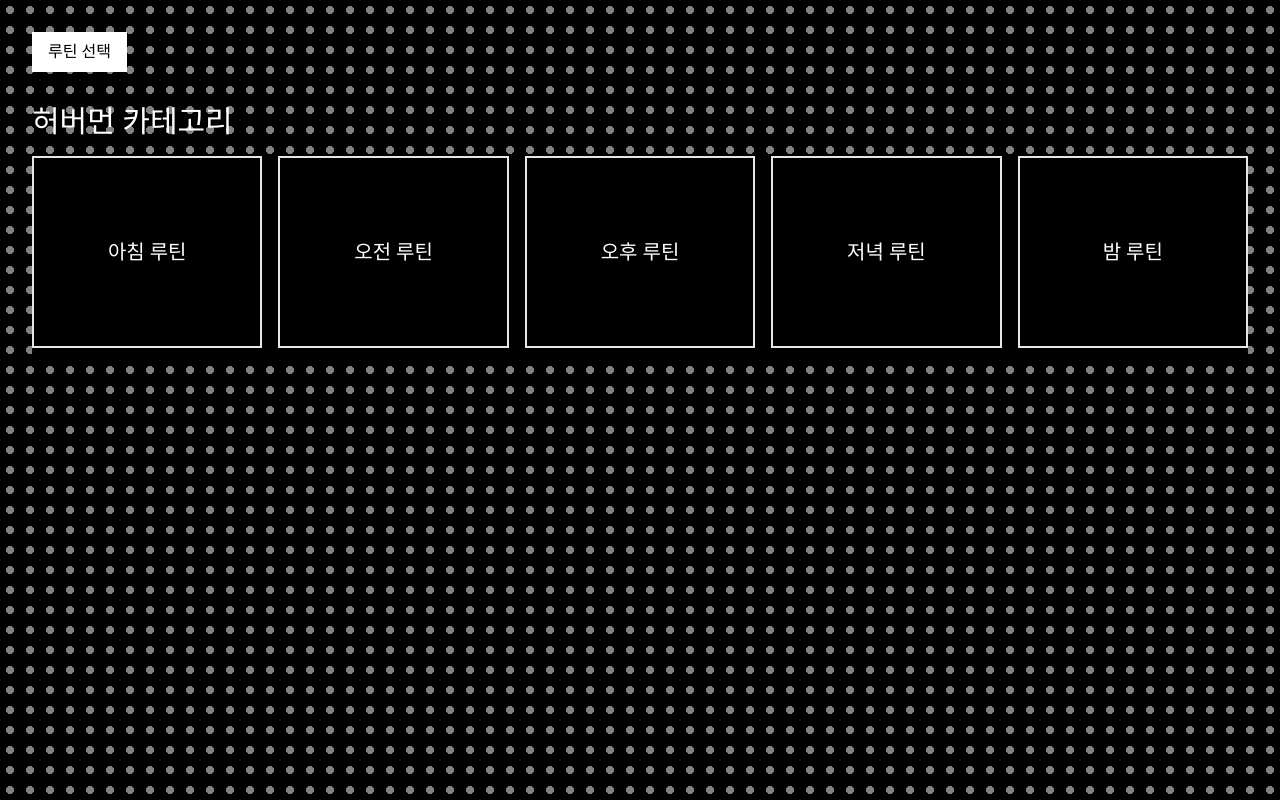
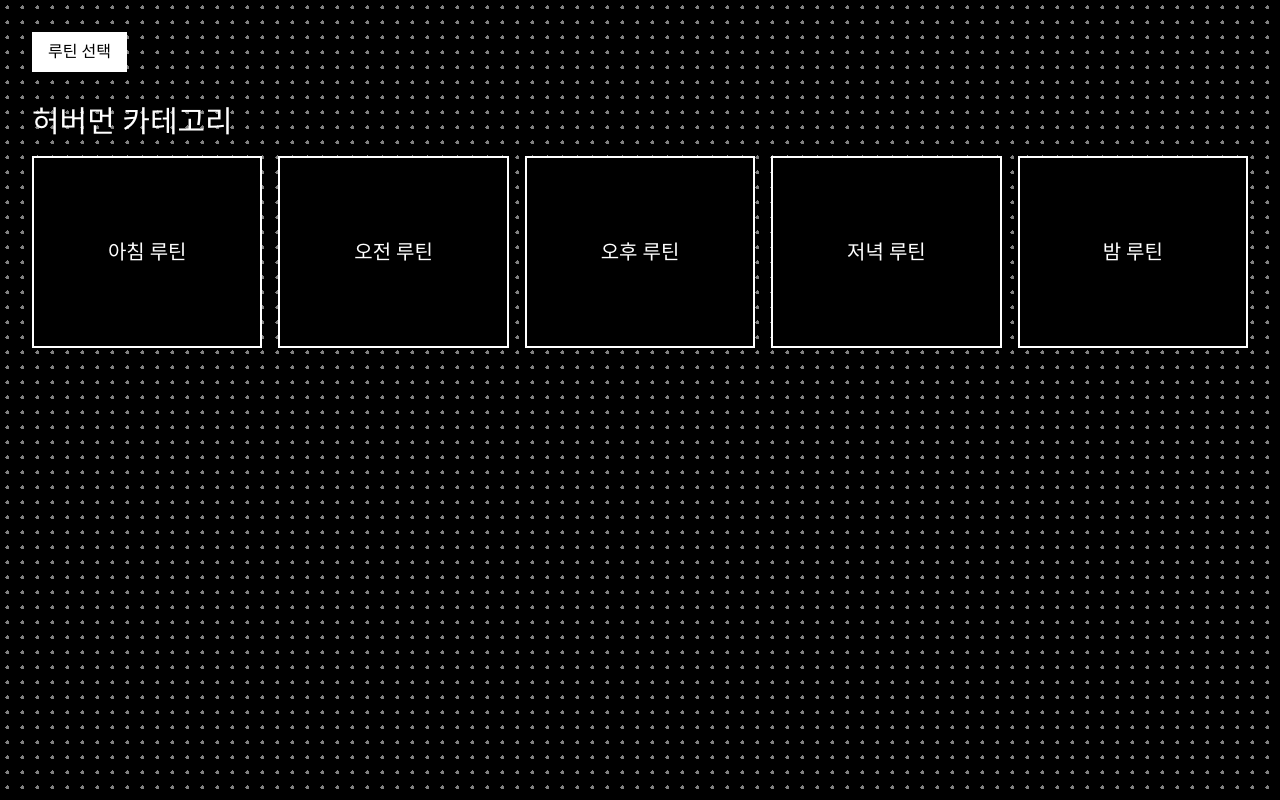
Before and after one commit to Yoon79/routine, a Next.js app: page /type-c in a window 1280 px wide. Built offline with nearby package versions, Linux system fonts and the light colour scheme; a web font is replaced by a local one.

Commit message:
여백에 뒷 배경 보이게

```diff
--- a/src/app/globals.css
+++ b/src/app/globals.css
@@ -49,8 +49,8 @@ body {
   left: 0;
   width: 100%;
   height: 100%;
-  background-image: radial-gradient(circle, #FFFFFF 4px, transparent 4px);
-  background-size: 20px 20px;
+  background-image: radial-gradient(circle, #FFFFFF 2px, transparent 2px);
+  background-size: 15px 15px;
   z-index: 0;
-  opacity: 0.5; /* Adjust opacity for a more subtle effect */
+  opacity: 0.5;
 }
--- a/src/app/type-c/page.tsx
+++ b/src/app/type-c/page.tsx
@@ -12,29 +12,29 @@ export default function TypeC() {
                 </Link>
             </div>
             <h1 className="mt-4 z-10 text-3xl">허버먼 카테고리</h1>
-            <div className=" z-10 bg-black md:grid gap-4 md:grid-cols-5 mt-4">
+            <div className="z-10 bg-transparent md:grid gap-4 md:grid-cols-5 mt-4">
                 <Link href="/type-c/category-1">
-                    <div className="p-5 text-center border-2 flex flex-col items-center justify-center mb-4 h-18 md:h-48">
+                    <div className="p-5 text-center border-2 border-white flex flex-col items-center justify-center mb-4 h-18 md:h-48 bg-black">
                         <div className="text-xl">아침 루틴</div>
                     </div>
                 </Link>
                 <Link href="/type-c/category-2">
-                    <div className="p-5 text-center border-2 flex flex-col items-center justify-center mb-4 h-18 md:h-48">
+                    <div className="p-5 text-center border-2 border-white flex flex-col items-center justify-center mb-4 h-18 md:h-48 bg-black">
                         <div className="text-xl">오전 루틴</div>
                     </div>
                 </Link>
                 <Link href="/type-c/category-3">
-                    <div className="p-5 text-center border-2 flex flex-col items-center justify-center mb-4 h-18 md:h-48">
+                    <div className="p-5 text-center border-2 border-white flex flex-col items-center justify-center mb-4 h-18 md:h-48 bg-black">
                         <div className="text-xl">오후 루틴</div>
                     </div>
                 </Link>
                 <Link href="/type-c/category-4">
-                    <div className="p-5 text-center border-2 flex flex-col items-center justify-center mb-4 h-18 md:h-48">
+                    <div className="p-5 text-center border-2 border-white flex flex-col items-center justify-center mb-4 h-18 md:h-48 bg-black">
                         <div className="text-xl">저녁 루틴</div>
                     </div>
                 </Link>
                 <Link href="/type-c/category-5">
-                    <div className="p-5 text-center border-2 flex flex-col items-center justify-center h-18 md:h-48">
+                    <div className="p-5 text-center border-2 border-white flex flex-col items-center justify-center h-18 md:h-48 bg-black">
                         <div className="text-xl">밤 루틴</div>
                     </div>
                 </Link>
```
